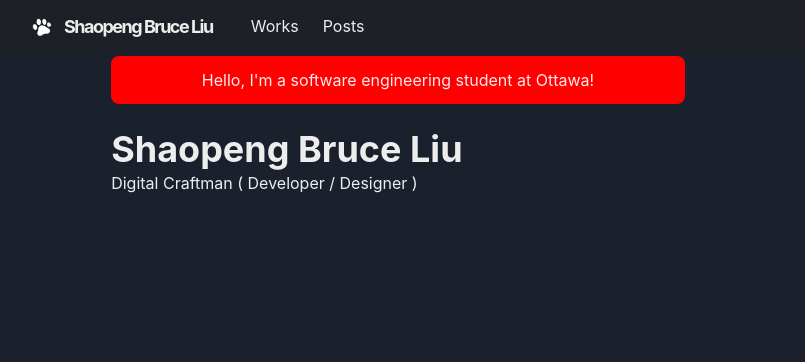
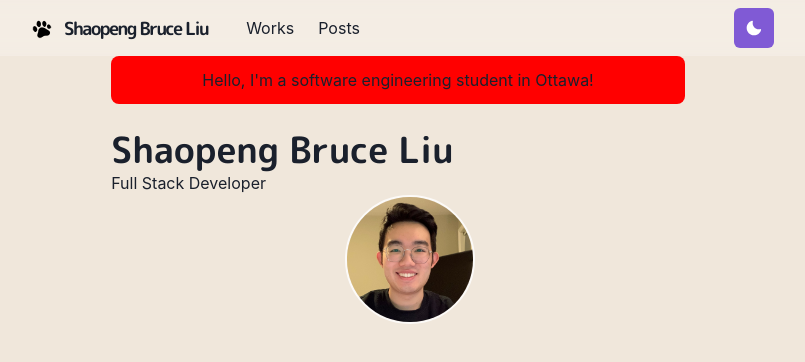
Before and after one commit to Bruce-liushaopeng/pofolio-homepage, a Next.js app: page / in a window 1280 px wide. Shown: the top 362 px of the page, without its empty margins (242-1047 px from the left). Built offline with nearby package versions, Linux system fonts and the light colour scheme.

Commit message:
adding profile picture

```diff
--- /dev/null
+++ b/components/layouts/fonts.js
@@ -0,0 +1,7 @@
+import { Global } from "@emotion/react";
+const Fonts = () => (
+    <style jsx global>{`
+      @import url('https://fonts.googleapis.com/css2?family=M+PLUS+Rounded+1c:wght@300;700&display=swap');
+    `}</style>
+  )
+  export default Fonts
--- /dev/null
+++ b/components/layouts/theme-toggle-button.js
@@ -0,0 +1,15 @@
+import {IconButton, useColorMode, useColorModeValue} from '@chakra-ui/react'
+import { SunIcon, MoonIcon } from '@chakra-ui/icons'
+
+const ThemeToggleButton = () => {
+    const {toggleColorMode} = useColorMode()
+
+    return (
+        <IconButton aria-label="Toggle theme"
+        colorScheme = {useColorModeValue('purple', 'orange')}
+        icon = {useColorModeValue(<MoonIcon />,<SunIcon/>)}
+        onClick = {toggleColorMode}></IconButton>
+    )
+}
+
+export default ThemeToggleButton
--- a/components/navbar.js
+++ b/components/navbar.js
@@ -15,7 +15,7 @@
      useColorModeValue
  } from '@chakra-ui/react'
  import { HamburgerIcon, HumburgerIcon } from '@chakra-ui/icons'
-
+ import ThemeToggleButton   from './layouts/theme-toggle-button'
  const LinkItem = ({href, path, children}) => {
      const active = path === href
      const inactiveColor = useColorModeValue('gray200', 'whiteAlpha.900')
@@ -69,6 +69,7 @@
                 </Stack>
 
                 <Box flex={1} align="right">
+                    <ThemeToggleButton/>
                     <Box ml={2} display={{base: 'inline-block', md:'none' }}>
                         <Menu>
                             <MenuButton as={IconButton} icon={<HamburgerIcon />}
@@ -82,8 +83,11 @@
                                     <MenuItem as={Link}>Works</MenuItem>
                                 </NextLink>
                                 <NextLink href="/posts" passHref>
-                                    <MenuItem as={Link} href="https://www.github.com">View Source</MenuItem>
+                                    <MenuItem as={Link}>Posts</MenuItem>
                                 </NextLink>
+
+                                <MenuItem as={Link} href="https://www.github.com">View Source</MenuItem>
+
                             </MenuList>
                         </Menu>
                     </Box>
--- a/pages/_app.js
+++ b/pages/_app.js
@@ -1,9 +1,11 @@
 import { ChakraProvider } from "@chakra-ui/react";
 import Layout from '../components/layouts/main'
-
+import theme from '../lib/theme'
+import Fonts from "../components/layouts/fonts";
 const Website = ({ Component, pageProps, router}) => {
     return (
-        <ChakraProvider>
+        <ChakraProvider theme={theme}>
+            <Fonts/>
             <Layout router={router}>
                 <Component {...pageProps} key={router.route} />
             </Layout>
--- a/pages/index.js
+++ b/pages/index.js
@@ -1,19 +1,21 @@
-import { Container, Box, Heading} from '@chakra-ui/react'
+import { Container, Box, Heading, Image} from '@chakra-ui/react'
 const Page = () =>{
     return (
         <Container>
         <Box borderRadius="lg" bg="red" p={3} mb={6} align="center">
-            Hello, I'm a software engineering student at Ottawa!
+            Hello, I'm a software engineering student in Ottawa!
         </Box>
         <Box display = {{md:'flex'}}>
             <Box flexGrow={1}>
                 <Heading as="h2" variant="page-title">
                     Shaopeng Bruce Liu
                 </Heading>
-            <p>Digital Craftman ( Developer / Designer )</p>
+            <p>Full Stack Developer</p>
+            <Box flexShrink={0} mt={{base:6,md:0}} ml={{md:6}} align="center">
+                <Image borderColor = "whiteAlpha.800" borderWidth={2} borderStyle="solid" maxWidth="130px" display="inline-block" borderRadius="full" src = "images/bruce.jpg" alt="profile image"/>
+            </Box>
             </Box>
         </Box>
-
         </Container>
     )
 }
```
Also changed, not shown: public/images/bruce.jpg (added).
